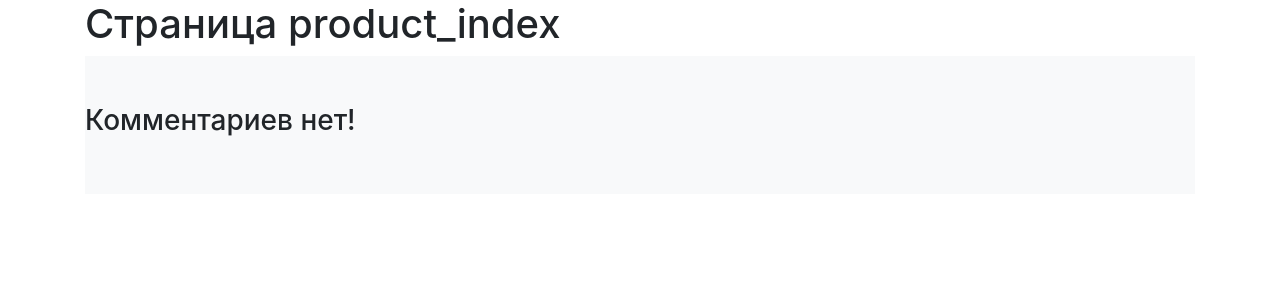
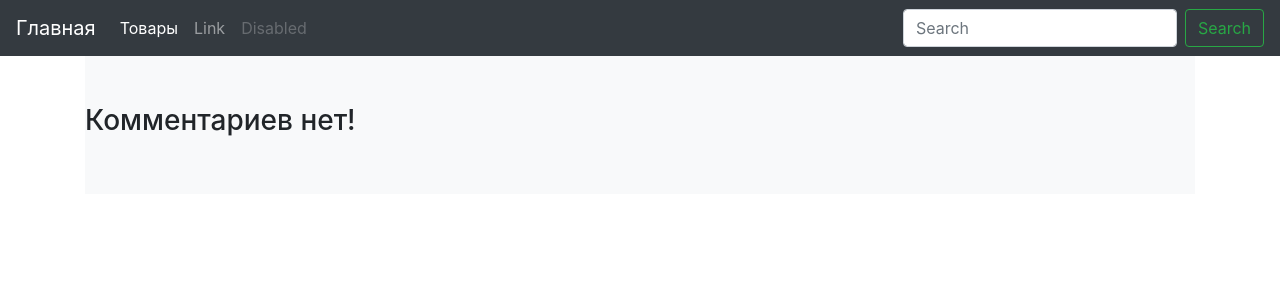
Before and after one commit to Alferon15/tg_bot, a Django app: page /products/ in a window 1280 px wide. Shown: the top 300 px of the page. Run offline with Django 3.2, Linux system fonts and the light colour scheme; data that the repository does not hold is empty; some libraries are stand-ins or nearby versions.

Commit message:
v0.3.5 Process messages

```diff
--- a/base_app/templates/base_app/index.html
+++ b/base_app/templates/base_app/index.html
@@ -4,8 +4,4 @@
 
 {% block content %}
     <h1>Страница из base_app</h1>
-    <a href="{% url 'base_app:index' %}">base_app</a>
-    <a href="{% url 'products:index' %}">products</a>
-
-
 {% endblock %}
--- a/products/templates/products/product_list.html
+++ b/products/templates/products/product_list.html
@@ -5,8 +5,6 @@
 {% block content %}
 
     <h1>Страница product_index</h1>
-    <a href="{% url 'base_app:index' %}"></a>
-    <a href="{% url 'products:index' %}"></a>
 
     <div class="album py-5 bg-light">
         <div class="container">
@@ -21,7 +19,7 @@
                                 <p class="card-text">
                                     {{ prod.description }}
                                 </p>
-                                <a href="#" class="btn btn-primary">Переход куда-нибудь</a>
+                                <a href="#" class="btn btn-primary">Просмотреть</a>
                             </div>
                             <div class="card-footer">
                                 {% for comment in prod.comments.all %}
--- a/templates/main.html
+++ b/templates/main.html
@@ -14,6 +14,32 @@
     {% endblock %}
 </head>
 <body>
+
+<nav class="navbar navbar-expand-md navbar-dark fixed-top bg-dark">
+    <a class="navbar-brand" href="{% url 'base_app:index' %}">Главная</a>
+    <button class="navbar-toggler" type="button" data-toggle="collapse" data-target="#navbarCollapse"
+            aria-controls="navbarCollapse" aria-expanded="false" aria-label="Toggle navigation">
+        <span class="navbar-toggler-icon"></span>
+    </button>
+    <div class="collapse navbar-collapse" id="navbarCollapse">
+        <ul class="navbar-nav mr-auto">
+            <li class="nav-item active">
+                <a class="nav-link" href="{% url 'products:index' %}">Товары</a>
+            </li>
+            <li class="nav-item">
+                <a class="nav-link" href="#">Link</a>
+            </li>
+            <li class="nav-item">
+                <a class="nav-link disabled" href="#" tabindex="-1" aria-disabled="true">Disabled</a>
+            </li>
+        </ul>
+        <form class="form-inline mt-2 mt-md-0">
+            <input class="form-control mr-sm-2" type="text" placeholder="Search" aria-label="Search">
+            <button class="btn btn-outline-success my-2 my-sm-0" type="submit">Search</button>
+        </form>
+    </div>
+</nav>
+
 <div class="container">
     {% block body %}
         {% block content %}
```
